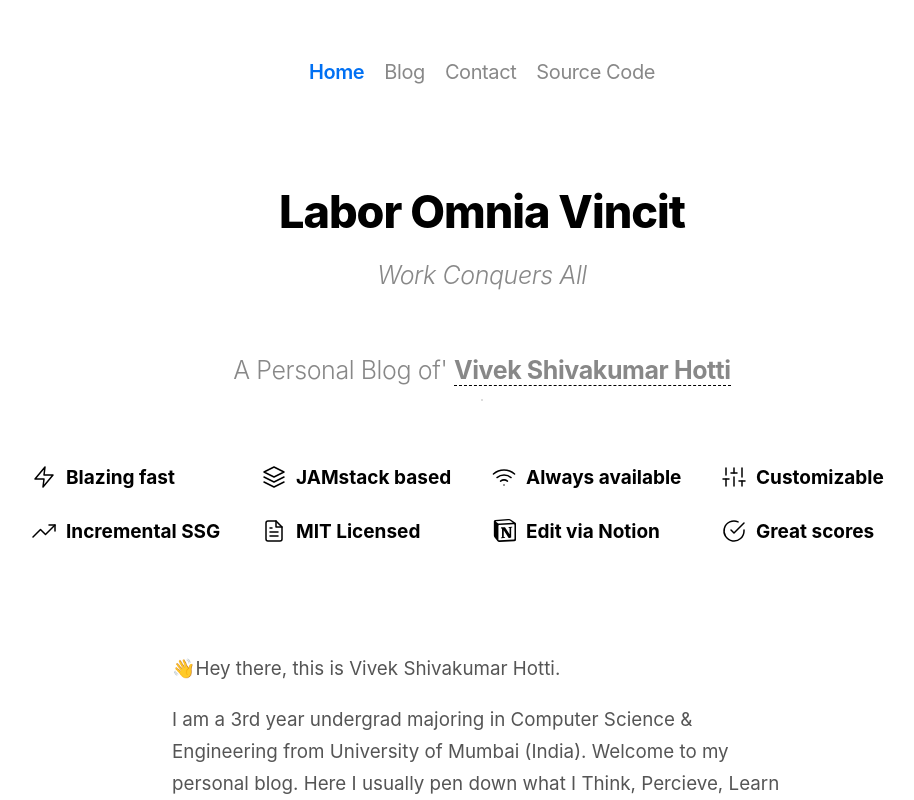
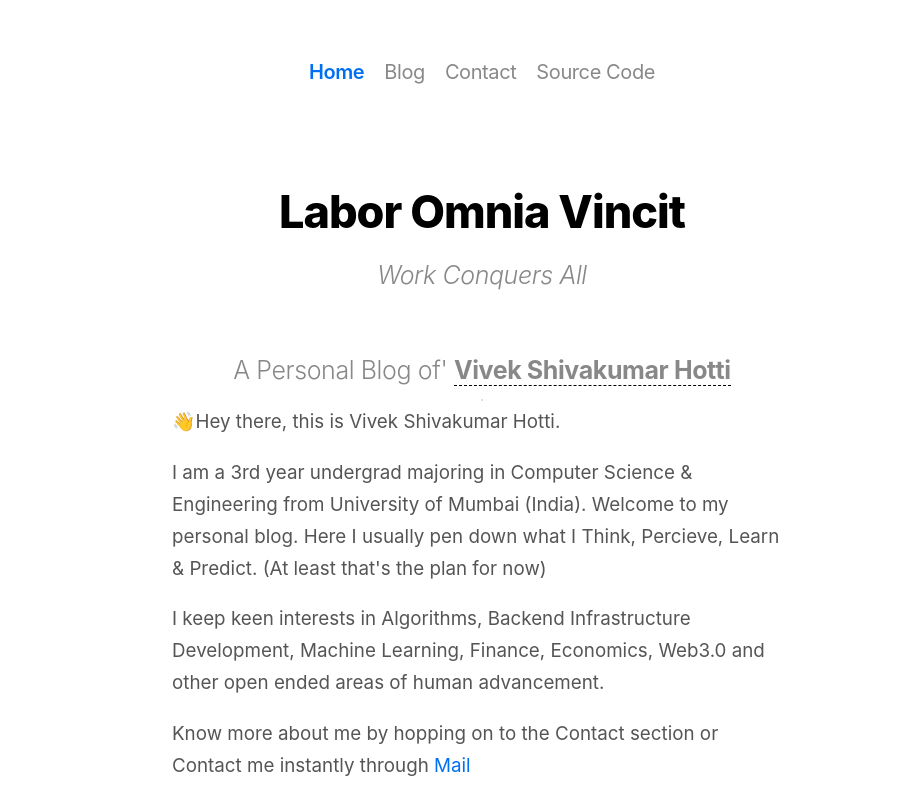
Before and after one commit to Vivek-Hotti/viveksblog, a Next.js app: page / in a window 1280 px wide. Shown: the top 800 px of the page, without its empty margins (158-1072 px from the left). Built offline with nearby package versions, Linux system fonts and the light colour scheme.

Commit message:
Update index.tsx

```diff
--- a/src/pages/index.tsx
+++ b/src/pages/index.tsx
@@ -20,8 +20,6 @@ export default function Index() {
             <b>Vivek Shivakumar Hotti</b>
           </ExtLink>
         </h2>
-
-        <Features />
 
         <div className="explanation">
           <p>
```
